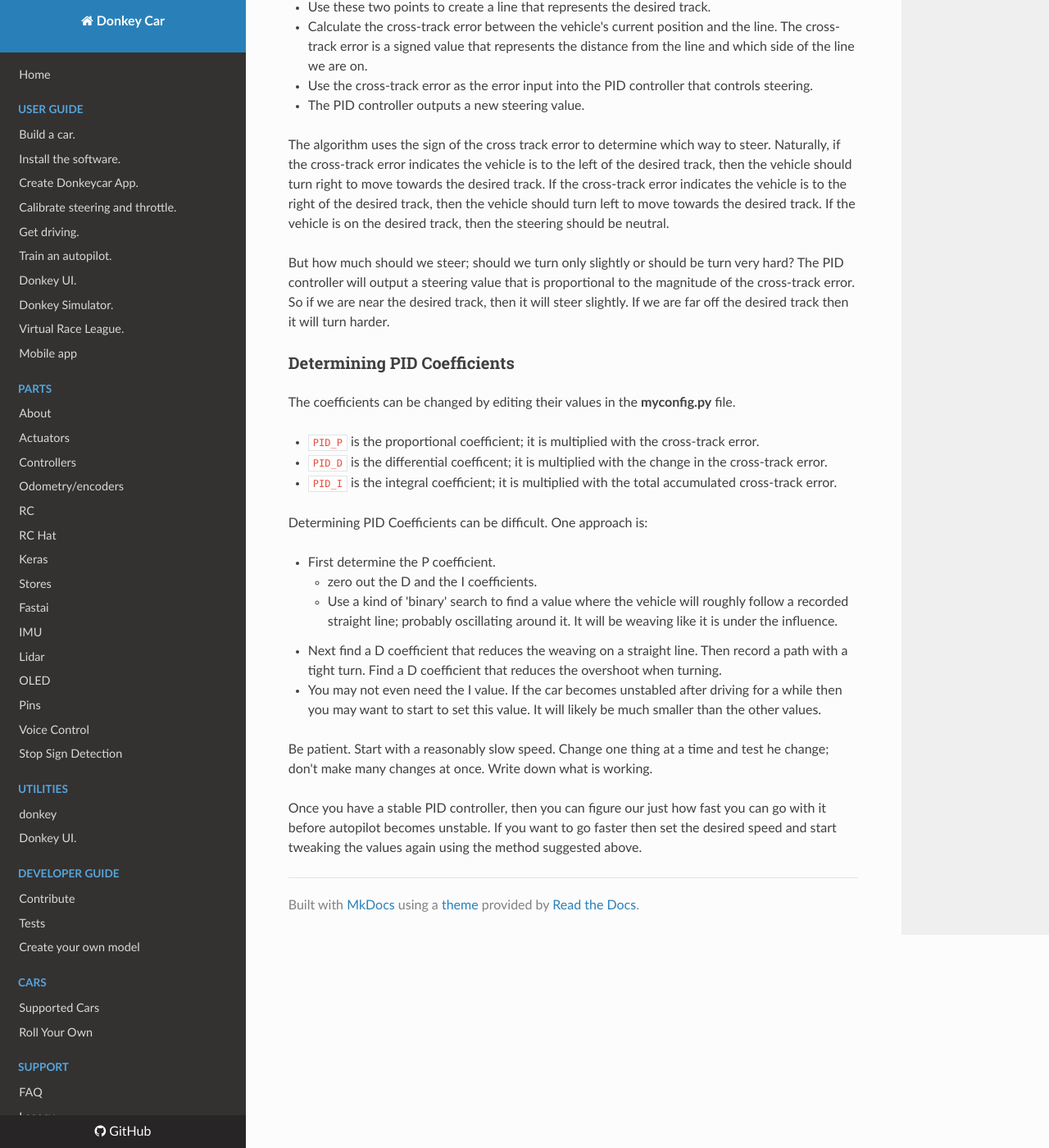
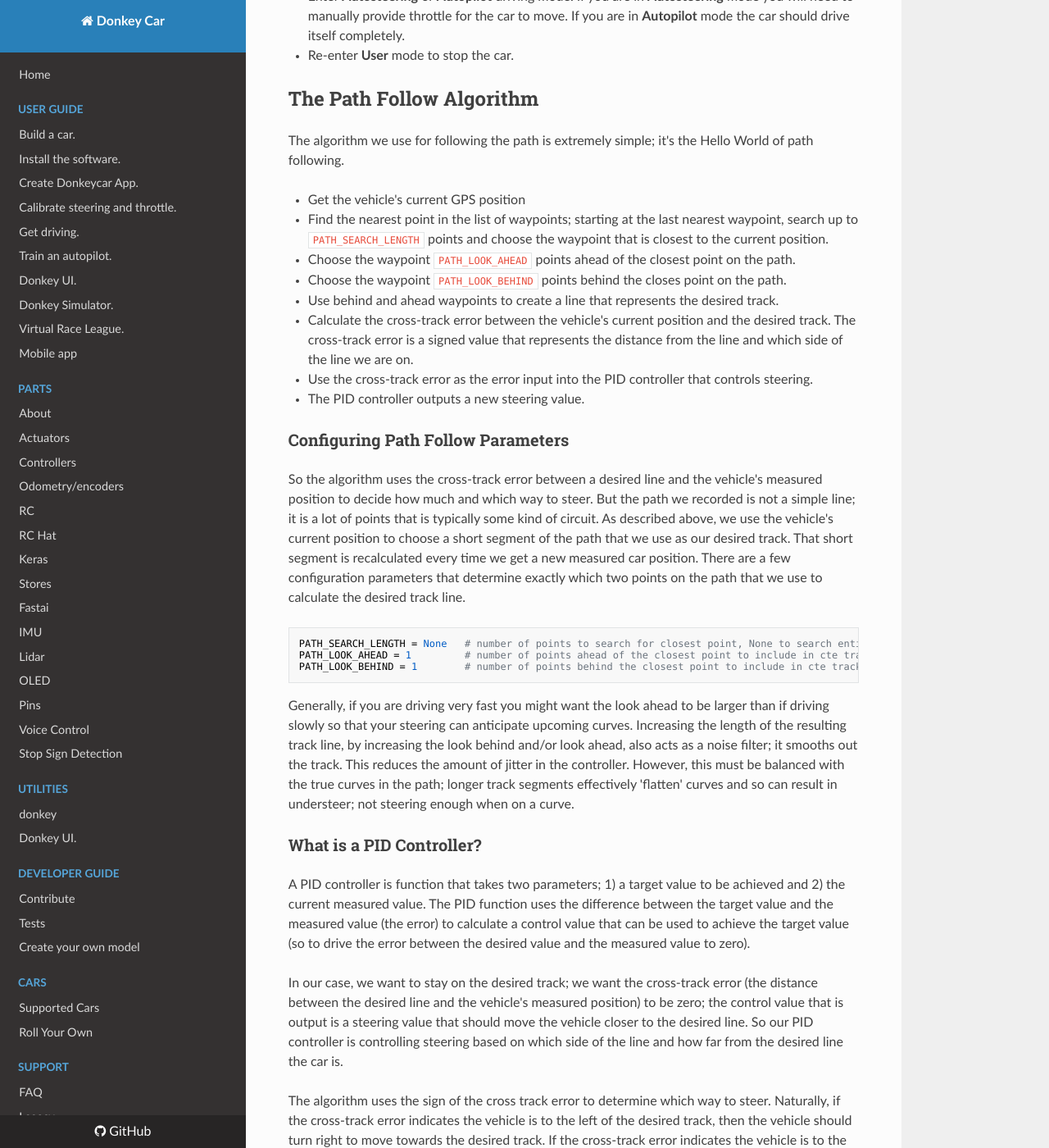
Before and after one commit to autorope/donkeydocs, an MkDocs documentation site: the page built from docs/guide/path_follow/path_follow.md, in a window 1280 px wide and 1400 px high, scrolled down 4169 px. Shown: the whole window at 82% size. Built offline with MkDocs 1.6.1, drawn with Linux system fonts in a browser that asks for light colours; nearby versions of some CDN libraries; some of the changed text lies outside the part shown.

Commit message:
More details on the configuring path follow

````diff
--- a/docs/guide/path_follow/path_follow.md
+++ b/docs/guide/path_follow/path_follow.md
@@ -84,7 +84,9 @@ The workflow for recording a path is as follows:
 - Toggle recording off.
 - If desired, save the path.
 
-Since the path is saved in a simple csv file it can be visualized in many tools.  A simple one to visualize your path is [CSV Plot](https://csvplot.com)
+Since the path is saved in a simple csv file it can be visualized in many tools.  A simple one to visualize your path is [CSV Plot](https://csvplot.com).  Use the button in the upper-right (just to the left of the home button) to make the axis scale square.  Here is an example path (rotated to fit a little better);
+
+![A CSV Path plotted in https://csvplot.com](../../assets/path_8_rotate.png)
 
 ## Following a path
 
@@ -99,17 +101,37 @@ The workflow for following a path is as follows:
 - Enter **Autosteering** or **Autopilot** driving mode.  If you are in **Autosteering** mode you will need to manually provide throttle for the car to move.  If you are in **Autopilot** mode the car should drive itself completely.
 - Re-enter **User** mode to stop the car.
 
-### The algorithm
+## The Path Follow Algorithm
 
-The algorithm for following the path is extremely simple; it's the Hello World of path following.
+The algorithm we use for following the path is extremely simple; it's the Hello World of path following.
 
 - Get the vehicle's current GPS position
-- Find the nearest point in the list of waypoints.
-- Choose the next point on the path from this point.
-- Use these two points to create a line that represents the desired track.
-- Calculate the cross-track error between the vehicle's current position and the line.  The cross-track error is a signed value that represents the distance from the line and which side of the line we are on.
+- Find the nearest point in the list of waypoints; starting at the last nearest waypoint, search up to `PATH_SEARCH_LENGTH` points and choose the waypoint that is closest to the current position.
+- Choose the waypoint `PATH_LOOK_AHEAD` points ahead of the closest point on the path.
+- Choose the waypoint `PATH_LOOK_BEHIND` points behind the closes point on the path.
+- Use behind and ahead waypoints to create a line that represents the desired track.
+- Calculate the cross-track error between the vehicle's current position and the desired track.  The cross-track error is a signed value that represents the distance from the line and which side of the line we are on.
 - Use the cross-track error as the error input into the PID controller that controls steering.
 - The PID controller outputs a new steering value.
+
+
+### Configuring Path Follow Parameters
+
+So the algorithm uses the cross-track error between a desired line and the vehicle's measured position to decide how much and which way to steer.  But the path we recorded is not a simple line; it is a lot of points that is typically some kind of circuit.  As described above, we use the vehicle's current position to choose a short segment of the path that we use as our desired track.  That short segment is recalculated every time we get a new measured car position.  There are a few configuration parameters that determine exactly which two points on the path that we use to calculate the desired track line.
+
+```python
+PATH_SEARCH_LENGTH = None   # number of points to search for closest point, None to search entire path
+PATH_LOOK_AHEAD = 1         # number of points ahead of the closest point to include in cte track
+PATH_LOOK_BEHIND = 1        # number of points behind the closest point to include in cte track
+```
+
+Generally, if you are driving very fast you might want the look ahead to be larger than if driving slowly so that your steering can anticipate upcoming curves.  Increasing the length of the resulting track line, by increasing the look behind and/or look ahead, also acts as a noise filter; it smooths out the track.  This reduces the amount of jitter in the controller.  However, this must be balanced with the true curves in the path; longer track segments effectively 'flatten' curves and so can result in understeer; not steering enough when on a curve.
+
+### What is a PID Controller?
+
+A PID controller is function that takes two parameters; 1) a target value to be achieved and 2) the current measured value. The PID function uses the difference between the target value and the measured value (the error) to calculate a control value that can be used to achieve the target value (so to drive the error between the desired value and the measured value to zero).
+
+In our case, we want to stay on the desired track; we want the cross-track error (the distance between the desired line and the vehicle's measured position) to be zero; the control value that is output is a steering value that should move the vehicle closer to the desired line.  So our PID controller is controlling steering based on which side of the line and how far from the desired line the car is.
 
 The algorithm uses the sign of the cross track error to determine which way to steer.  Naturally, if the cross-track error indicates the vehicle is to the left of the desired track, then the vehicle should turn right to move towards the desired track.  If the cross-track error indicates the vehicle is to the right of the desired track, then the vehicle should turn left to move towards the desired track.  If the vehicle is on the desired track, then the steering should be neutral.
 
@@ -117,20 +139,20 @@ But how much should we steer; should we turn only slightly or should be turn ver
 
 ### Determining PID Coefficients
 
-The coefficients can be changed by editing their values in the **myconfig.py** file.
+The PID coefficients are the most important (and time consuming) parameters to configure.  If they are not correct for your car then it will not follow the path.  The coefficients can be changed by editing their values in the **myconfig.py** file.
 
-- `PID_P` is the proportional coefficient; it is multiplied with the cross-track error.
-- `PID_D` is the differential coefficent; it is multiplied with the change in the cross-track error.
-- `PID_I` is the integral coefficient; it is multiplied with the total accumulated cross-track error.
+- `PID_P` is the proportional coefficient; it is multiplied with the cross-track error.  This is the most important parameter; it contributes the most to the output steering value and in some cases may be all that is needed to follow the line.  If this is too small then car will not turn enough when it reaches a curve.  If this to too large then it will over-react to small changes in the path and may start turning in circles; especially when it gets to a curve.
+- `PID_D` is the differential coefficient; it is multiplied with the change in the cross-track error.  This parameter can be useful in reducing oscillations and overshoot.
+- `PID_I` is the integral coefficient; it is multiplied with the total accumulated cross-track error.  This may be useful in reducing offsets caused by accumulated error; such as if one wheel is slightly smaller in diameter than another.
 
 Determining PID Coefficients can be difficult.  One approach is:
 
 - First determine the P coefficient.
     - zero out the D and the I coefficients.
     - Use a kind of 'binary' search to find a value where the vehicle will roughly follow a recorded straight line; probably oscillating around it.  It will be weaving like it is under the influence.
-- Next find a D coefficient that reduces the weaving on a straight line.  Then record a path with a tight turn.  Find a D coefficient that reduces the overshoot when turning.
-- You may not even need the I value.  If the car becomes unstabled after driving for a while then you may want to start to set this value.  It will likely be much smaller than the other values.
+- Next find a D coefficient that reduces the weaving (oscillations) on a straight line.  Then record a path with a tight turn.  Find a D coefficient that reduces the overshoot when turning.
+- You may not even need the I value.  If the car becomes unstable after driving for a while then you may want to start to set this value.  It will likely be much smaller than the other values.
 
-Be patient.  Start with a reasonably slow speed.  Change one thing at a time and test he change; don't make many changes at once.  Write down what is working.
+Be patient.  Start with a reasonably slow speed.  Change one thing at a time and test the change; don't make many changes at once.  Write down what is working.
 
 Once you have a stable PID controller, then you can figure our just how fast you can go with it before autopilot becomes unstable.  If you want to go faster then set the desired speed and start tweaking the values again using the method suggested above.
````
Also changed, not shown: docs/assets/path_8_rotate.png (added).
